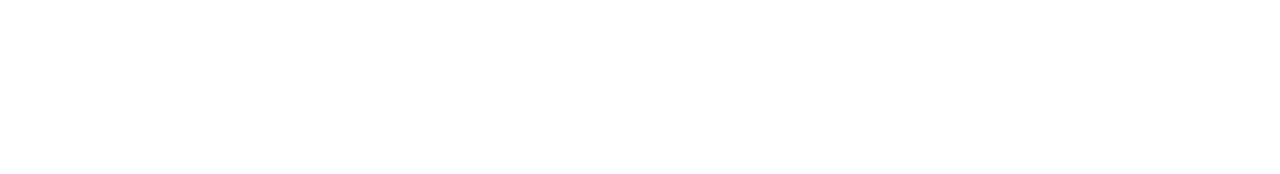
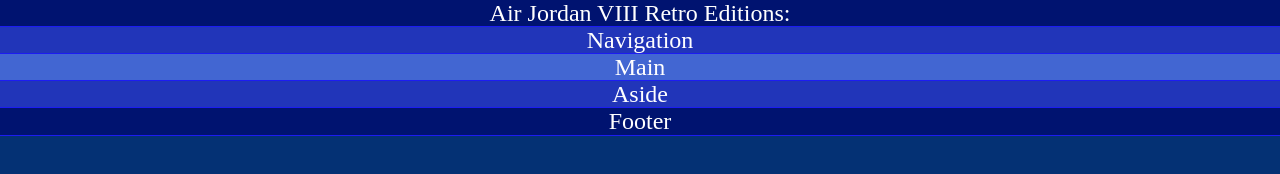
Before and after one commit to Dom-Napoli/raj8-github, a plain HTML site: page index.html in a window 1280 px wide. Drawn offline with Linux system fonts and the light colour scheme.

Commit message:
holy grail styling

```diff
--- a/index.html
+++ b/index.html
@@ -3,12 +3,21 @@
 <head>
     <meta charset="UTF-8">
     <meta name="viewport" content="width=device-width, initial-scale=1.0">
+    <link rel="stylesheet" href="style.css">
     <title>Air Jordan 8 Retro</title>
 
-    <!-- test push -->
+    <!-- holy grail -->
 
 </head>
 <body>
 
+    <div class="container">
+        <header>Air Jordan VIII Retro Editions:</header>
+        <nav>Navigation</nav>
+        <main>Main</main>
+        <aside>Aside</aside>
+        <footer>Footer</footer>
+    </div>
+
 </body>
 </html>
--- /dev/null
+++ b/style.css
@@ -0,0 +1,31 @@
+
+* {
+    outline: 1.5px solid #1c1cf2;
+}
+
+body {
+    background: #ebe9e9;
+    color: white;
+    text-align: center;
+    font-size: 1.5em;
+    margin: 0;
+}
+
+.container {
+    background: #043174;
+    display: flex;
+    flex-direction: column;
+    height: 100vh;
+}
+
+header, footer {
+    background: #001370
+}
+
+nav, aside {
+    background: #2135b9;
+}
+
+main {
+    background: #4266d2;
+}
```
